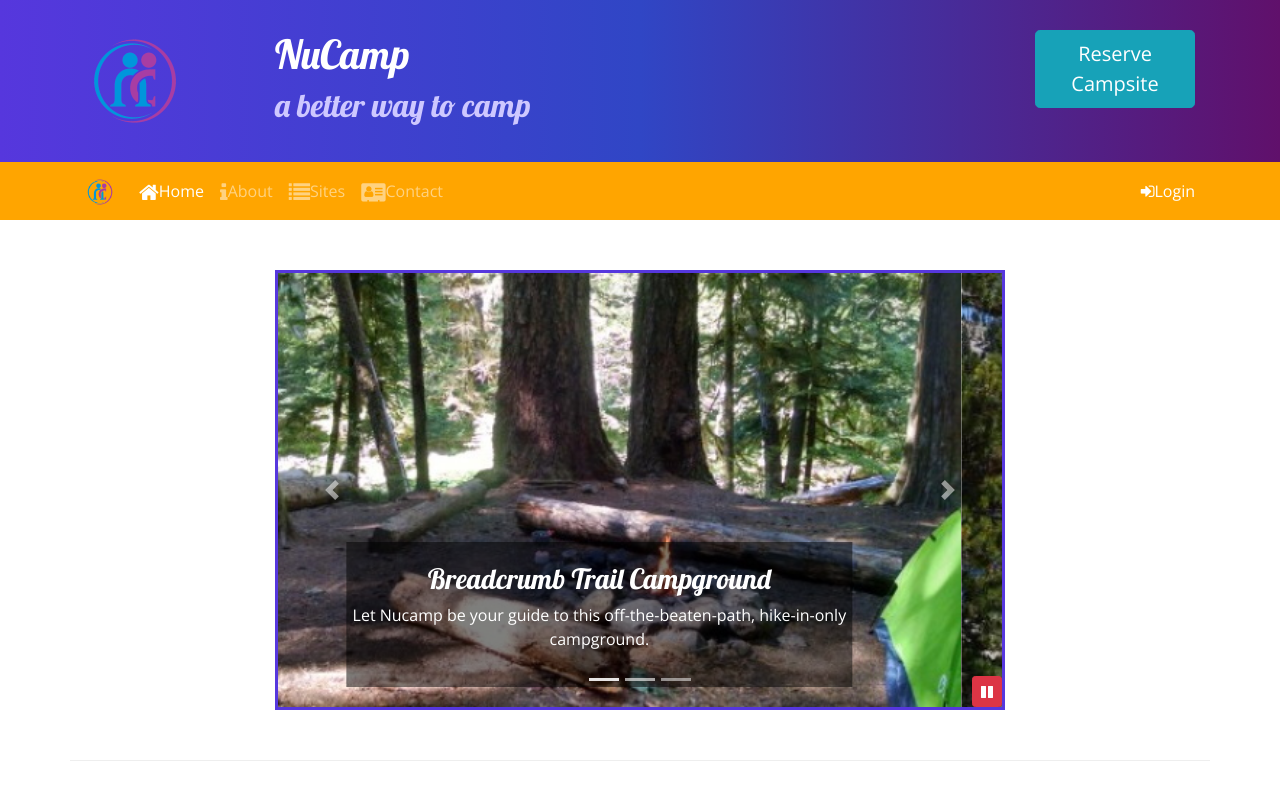
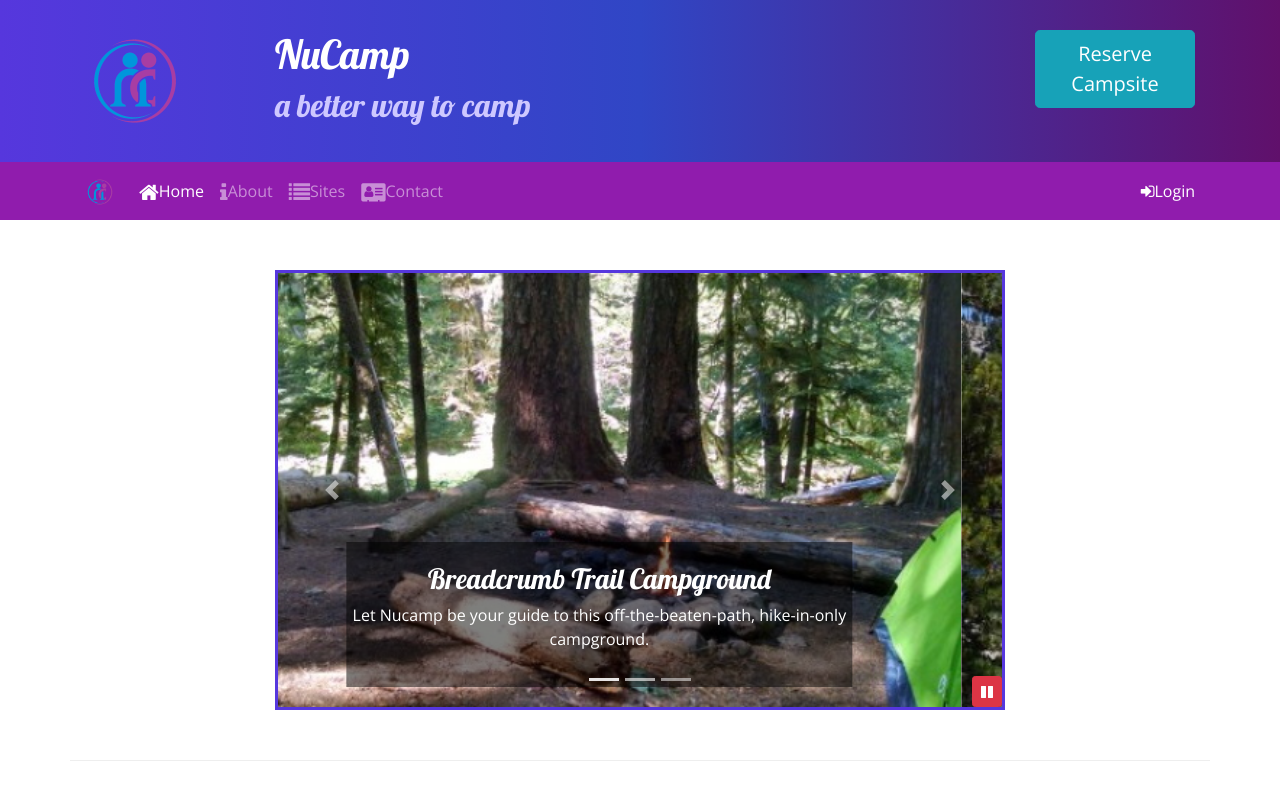
Before and after one commit to mbham2/git-test, a website: page index.html in a window 1280 px wide. Shown: the top 800 px of the page. Drawn offline with nearby package versions, Linux system fonts and the light colour scheme; files that its build step writes are made by us from their sources.

```diff
--- a/css/styles.scss
+++ b/css/styles.scss
@@ -1,7 +1,7 @@
 $color-primary:#3046c5;
 $color-secondary:#5637dd;
 $color-pale:#CEC8FF;
-$color-mid:orange;
+$color-mid:#901CAD;
 $color-dark:#60106b;
 $color-black-transparent:rgba(0,0,0,0.5);
 
```
